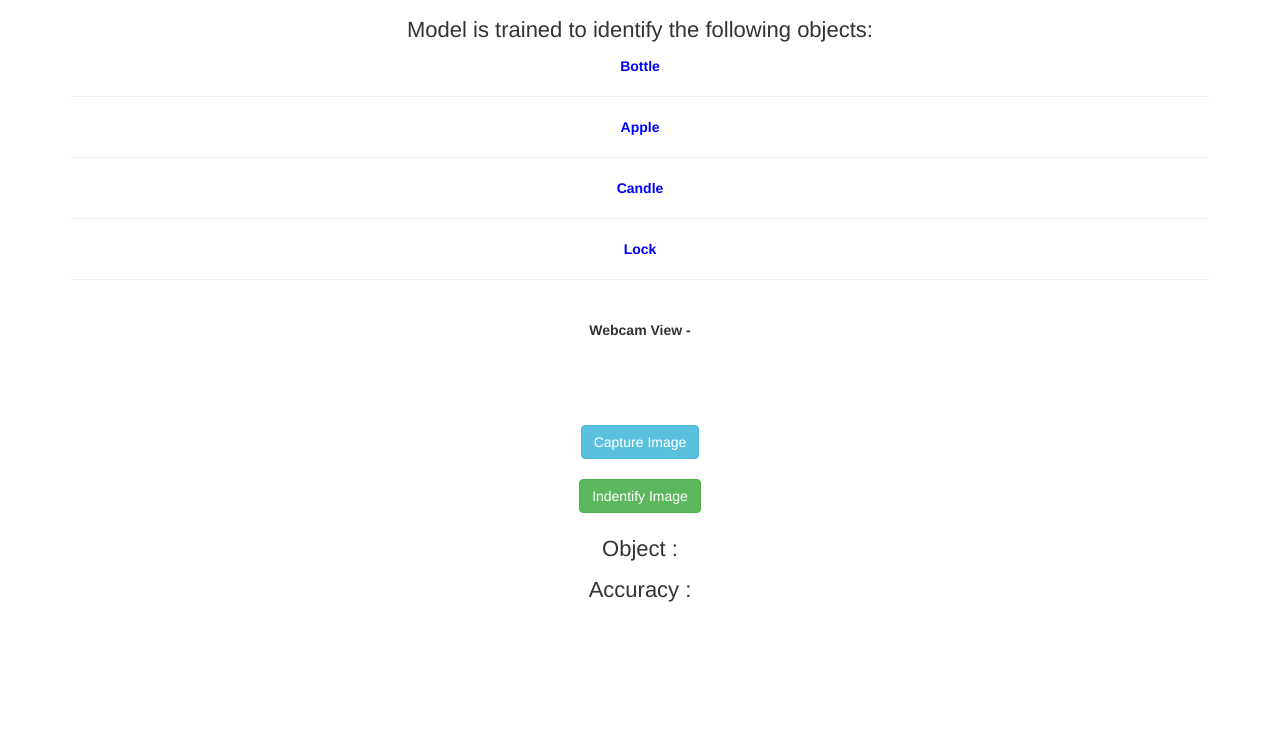
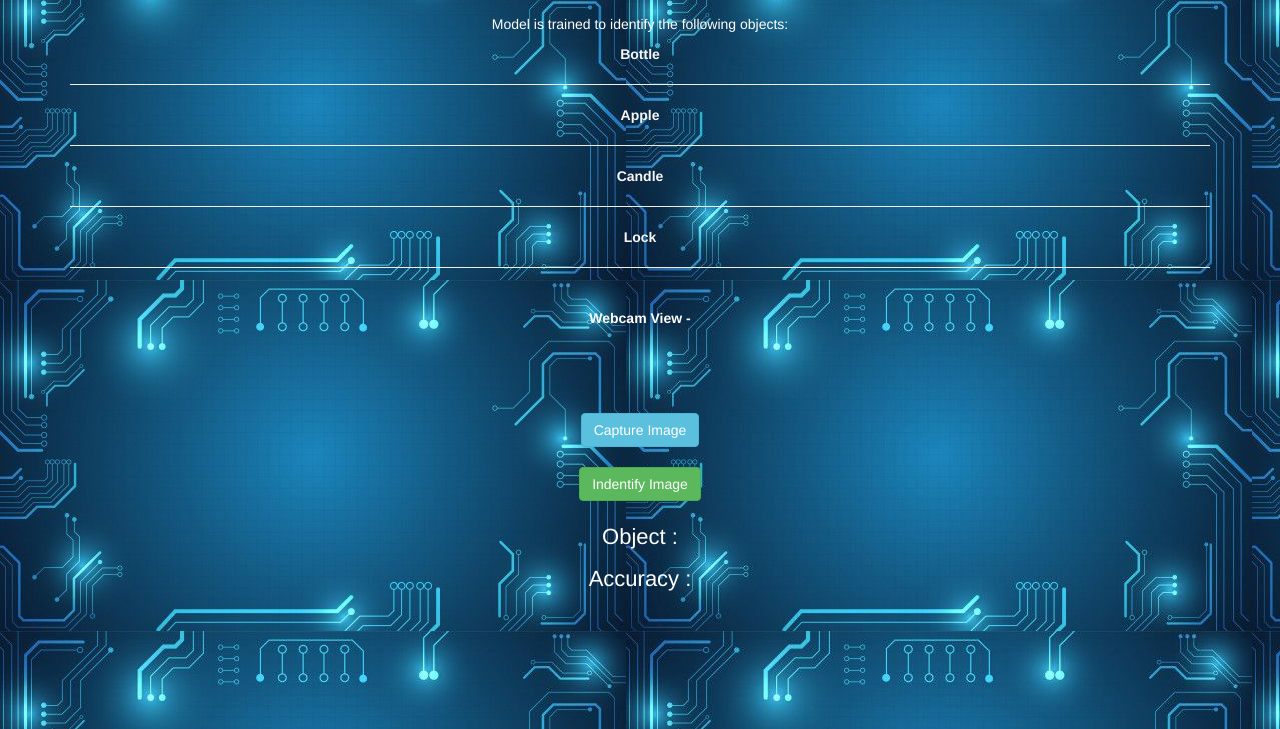
Before and after one commit to tamaghnacoder/Image-Recogniser, a plain HTML site: page index.html in a window 1280 px wide. Shown: the part 71-800 px from the top of the page. Drawn offline with nearby package versions, Linux system fonts and the light colour scheme; a script that the page names is missing.

Commit message:
Add files via upload

```diff
--- a/index.html
+++ b/index.html
@@ -19,7 +19,7 @@
      <h3 class="btn btn-default heading">Image Recognition</h3>
       <br><br>
 
-      <p style="font-size: 22px;">Model is trained to identify the following objects: </p>
+      <p style="color:white;">Model is trained to identify the following objects: </p>
       <b class="name_of_objects">
         Bottle
         <hr>
@@ -31,7 +31,7 @@
         <hr>
         <br>
       </b>
-      <label>Webcam View - </label>
+      <label style="color:white;">Webcam View - </label>
       <div id="camera"></div>
       <br><br>
       <div id="result"></div>
@@ -41,8 +41,8 @@
       <button onclick="check()" class="btn btn-success">Indentify Image</button>
       <br><br>
 
-      <p style="font-size: 22px;">Object : <span id="result_object"></span> </p>
-      <p style="font-size: 22px;">Accuracy : <span id="result_accuracy"></span> </p>
+      <p style="font-size: 22px; color:white;">Object : <span id="result_object"></span> </p>
+      <p style="font-size: 22px; color:white;">Accuracy : <span id="result_accuracy"></span> </p>
     </center>
 
   </div>
--- a/style.css
+++ b/style.css
@@ -3,5 +3,8 @@
     font-size:22px;
 }
 .name_of_objects,#result_object,#result_accuracy{
-    color: blue;
+    color: rgb(247, 247, 248);
 }
+body{
+    background-image: url("cir.jpg");
+}
```
Also changed, not shown: cir.jpg (added).
